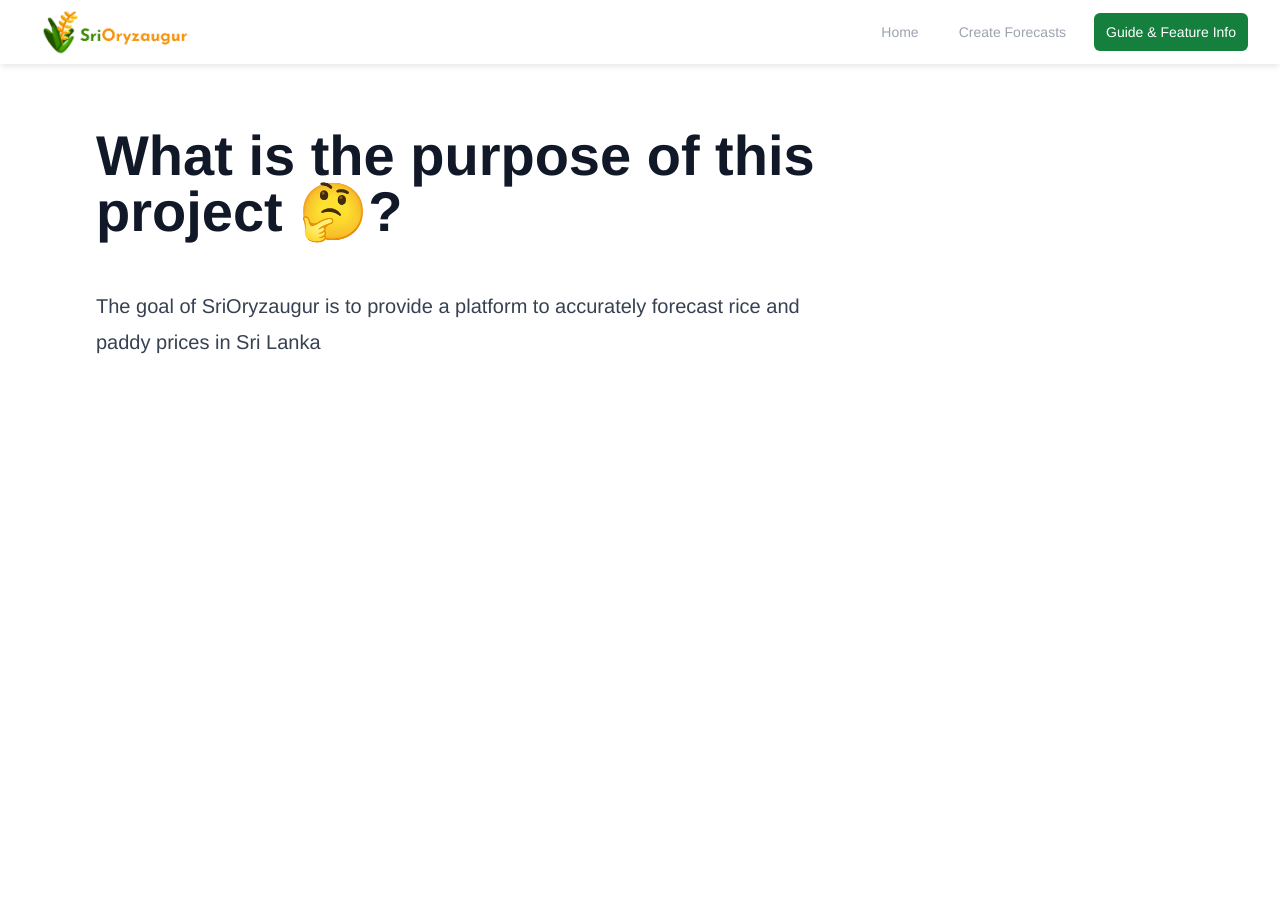
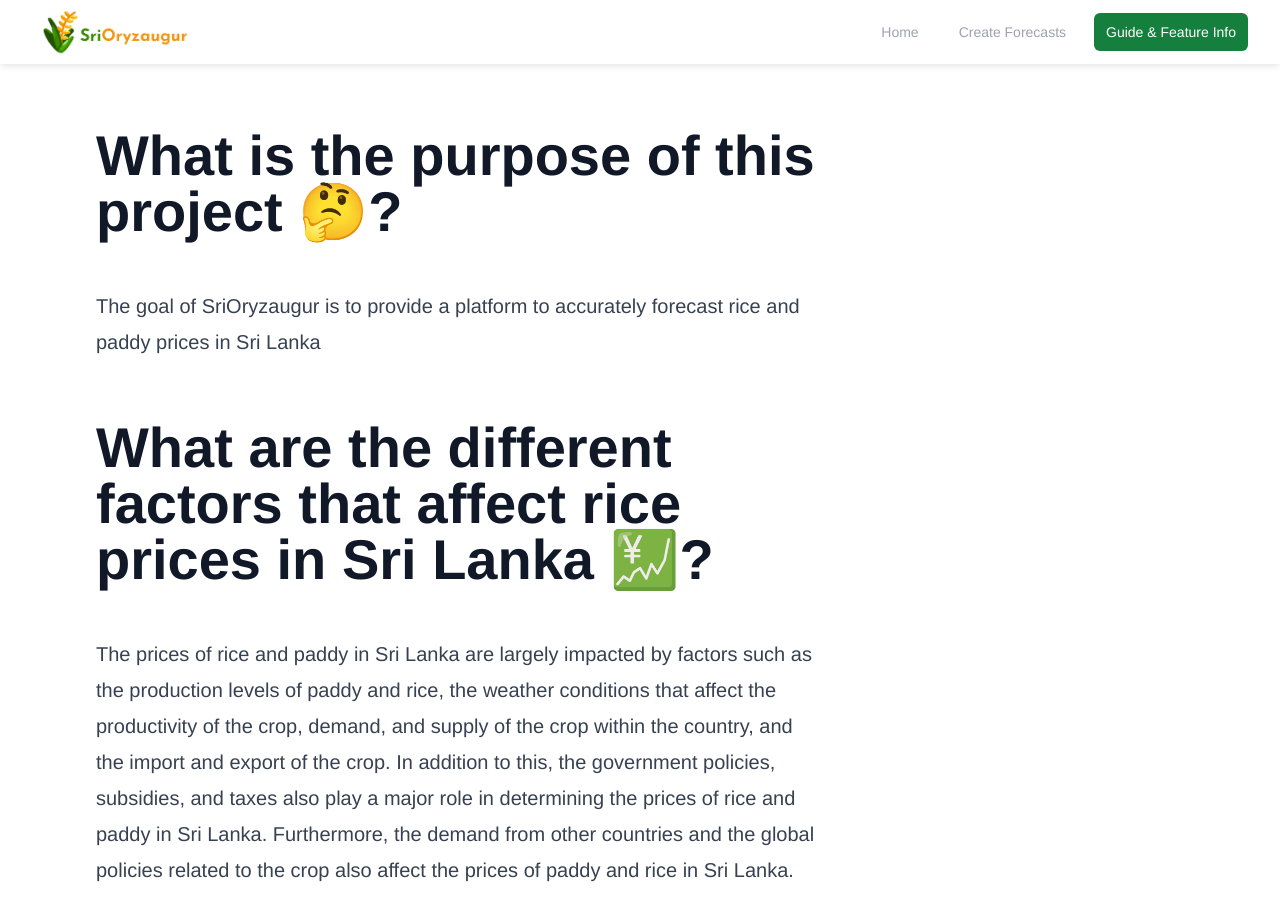
Before and after one commit to luqmanrumaiz/SriOryzaugur, a React (Create React App) app in the folder frontend/: page /guide in a window 1280 px wide. Shown: the top 920 px of the page. Before the commit the page ends 800 px from the top, so only its background shows below. Built offline with nearby package versions, Linux system fonts and the light colour scheme; a web font is replaced by a local one.

Commit message:
Updated About Page

```diff
--- a/frontend/src/pages/guideAndInfoPage.js
+++ b/frontend/src/pages/guideAndInfoPage.js
@@ -12,11 +12,17 @@ const GuideAndInfoPage = () => {
                 {/*</Head>*/}
                 <div
                     className="px-4 py-10 max-w-3xl mx-auto sm:px-6 sm:py-12 lg:max-w-4xl lg:py-16 lg:px-8 xl:max-w-6xl">
-                    <article class="prose lg:prose-xl">
+                    <article className="prose lg:prose-xl">
                         <h1>What is the purpose of this project 🤔?</h1>
                         <p>
                             The goal of SriOryzaugur is to provide a platform to accurately forecast rice and paddy prices in Sri Lanka
                         </p>
+                        <br></br>
+                        <h1>What are the different factors that affect rice prices in Sri Lanka 💹?</h1>
+                        <p>
+                            The prices of rice and paddy in Sri Lanka are largely impacted by factors such as the production levels of paddy and rice, the weather conditions that affect the productivity of the crop, demand, and supply of the crop within the country, and the import and export of the crop. In addition to this, the government policies, subsidies, and taxes also play a major role in determining the prices of rice and paddy in Sri Lanka. Furthermore, the demand from other countries and the global policies related to the crop also affect the prices of paddy and rice in Sri Lanka.
+                        </p>
+                        <br></br>
                     </article>
                 </div>
             </div>
```
